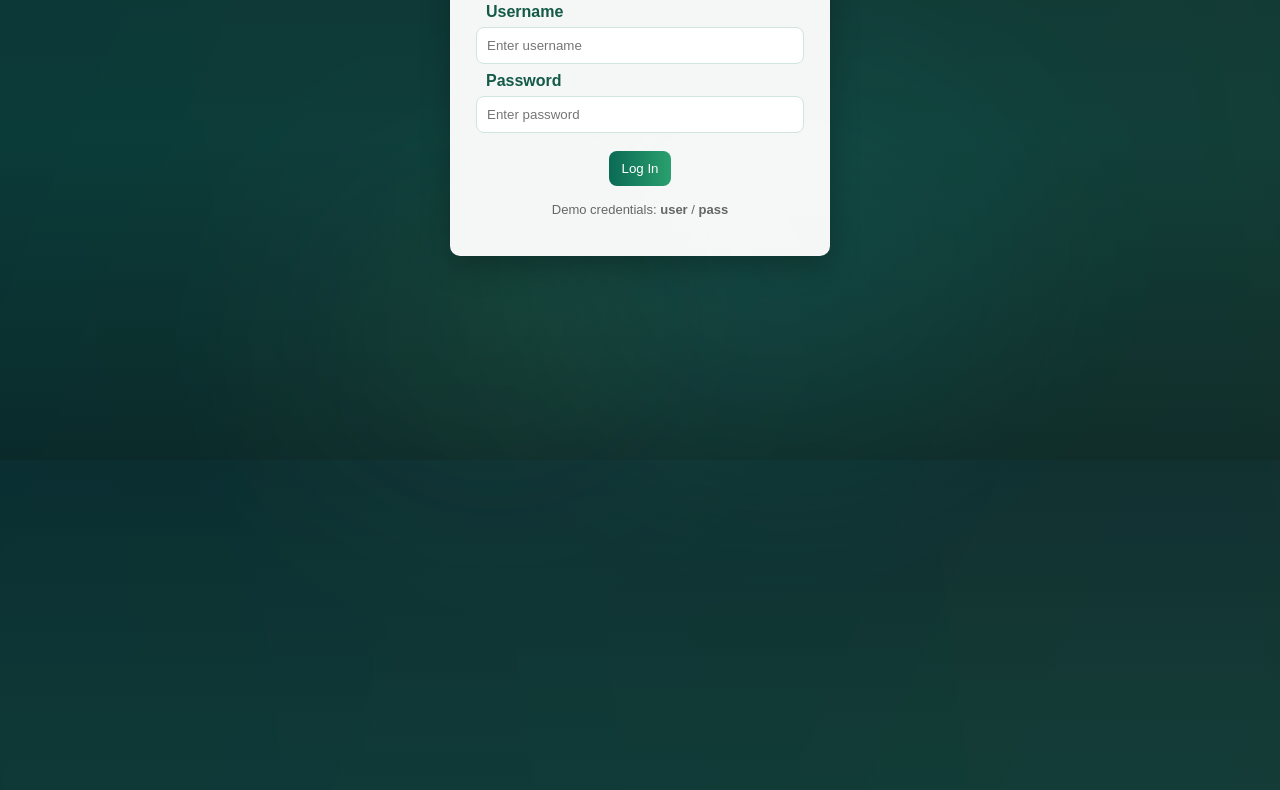
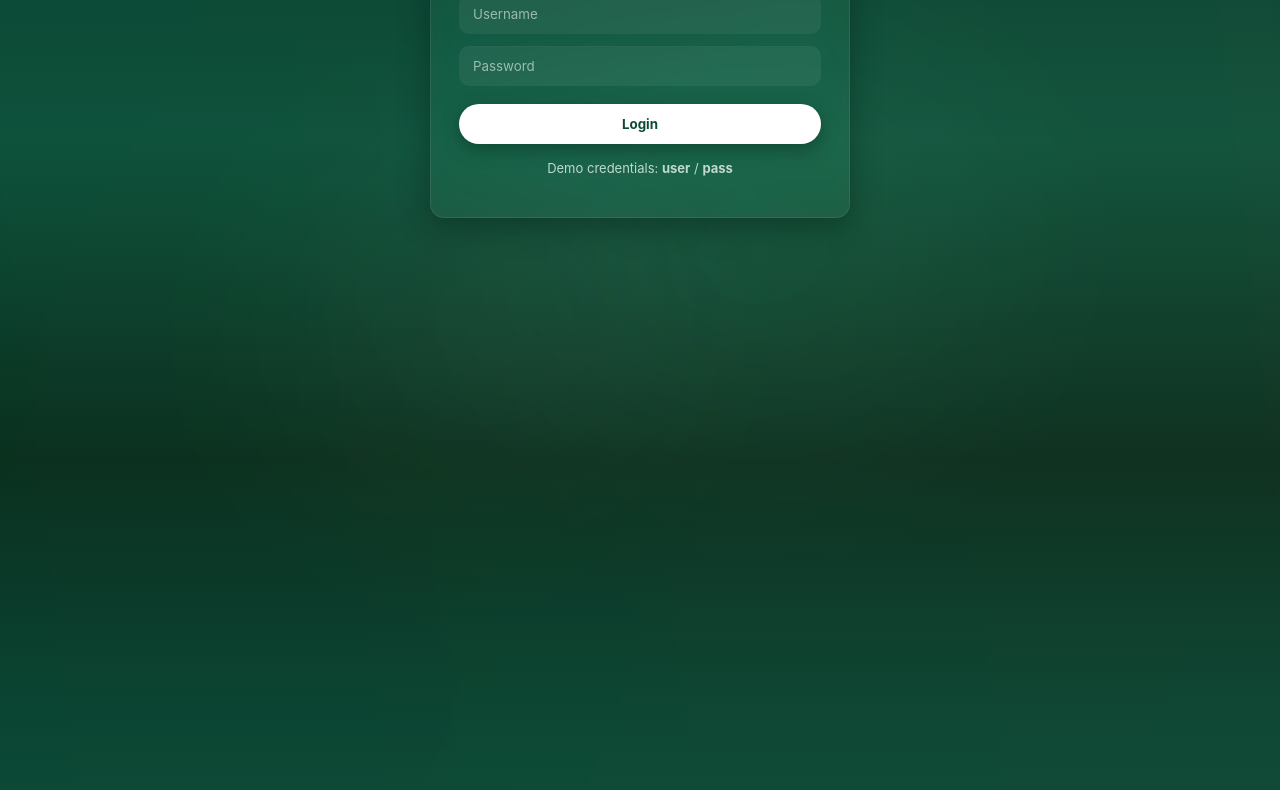
Before and after one commit to gantasusanth/Expense_claim_app, a plain HTML site: page login.html in a window 1280 px wide. Shown: the part 340-1130 px from the top of the page. Drawn offline with Linux system fonts and the light colour scheme.

Commit message:
Add files via upload
updated version

```diff
--- a/login.html
+++ b/login.html
@@ -8,15 +8,19 @@
 </head>
 <body class="aurora-bg">
   <main class="center-wrap">
-    <div class="login-card" role="main" aria-labelledby="loginTitle">
-      <img src="assets/logo.png" alt="MANE logo" class="logo" onerror="this.style.display='none'">
+    <div class="logo-top">
+      <img src="assets/logo.png" alt="MANE logo" class="logo-top-img" onerror="this.style.display='none'">
+    </div>
+    <div class="login-card glass" role="main" aria-labelledby="loginTitle">
       <h1 id="loginTitle">Travel Expense Claim</h1>
       <form id="loginForm" autocomplete="off">
-        <label for="username">Username</label>
-        <input id="username" name="username" type="text" placeholder="Enter username" required>
-        <label for="password">Password</label>
-        <input id="password" name="password" type="password" placeholder="Enter password" required>
-        <button type="submit" class="primary-btn">Log In</button>
+        <div class="input-row">
+          <input id="username" name="username" type="text" placeholder="Username" required>
+        </div>
+        <div class="input-row">
+          <input id="password" name="password" type="password" placeholder="Password" required>
+        </div>
+        <button type="submit" class="primary-btn">Login</button>
         <p id="errorMessage" class="error"></p>
       </form>
       <p class="hint">Demo credentials: <strong>user</strong> / <strong>pass</strong></p>
--- a/script.js
+++ b/script.js
@@ -28,20 +28,6 @@ function attemptLogin(username, password){
 window.logout = function(){
   sessionStorage.removeItem(LOGIN_STATUS_KEY);
   window.location.href = 'login.html';
-}
-
-// Simple storage helpers
-function loadExpenses(){ const s = localStorage.getItem(EXPENSES_KEY); return s?JSON.parse(s):[]; }
-function saveExpenses(e){ localStorage.setItem(EXPENSES_KEY,JSON.stringify(e)); }
-
-function manageReportId(){
-  let reportId = localStorage.getItem(REPORT_ID_KEY);
-  if (!reportId){
-    reportId = 'EXP-' + Math.floor(Math.random()*90000+10000);
-    localStorage.setItem(REPORT_ID_KEY, reportId);
-  }
-  const el = document.getElementById('reportIdDisplay');
-  if (el) el.textContent = reportId;
 }
 
 function calculateTotalFromTable(){
@@ -79,7 +65,6 @@ function deleteRow(){
     tbody.removeChild(rows[rows.length-1]);
     calculateTotalFromTable();
   } else {
-    // clear first row
     rows[0].querySelectorAll('td').forEach(td => td.textContent='');
     calculateTotalFromTable();
   }
@@ -88,10 +73,7 @@ function deleteRow(){
 function setupPrintButton(){
   const btn = document.getElementById('printBtn');
   if (btn){
-    btn.addEventListener('click', () => {
-      // Ensure all content editable cells are committed
-      window.print();
-    });
+    btn.addEventListener('click', () => { window.print(); });
   }
 }
 
@@ -107,11 +89,11 @@ document.addEventListener('DOMContentLoaded', () => {
       });
     }
   } else if (current === 'index.html'){
-    // wire buttons
-    document.getElementById('addRow').addEventListener('click', addRow);
-    document.getElementById('deleteRow').addEventListener('click', deleteRow);
+    const addBtn = document.getElementById('addRow');
+    if (addBtn) addBtn.addEventListener('click', addRow);
+    const delBtn = document.getElementById('deleteRow');
+    if (delBtn) delBtn.addEventListener('click', deleteRow);
     setupPrintButton();
-    // compute totals for existing editable cells
     document.querySelectorAll('#expenseList td[contenteditable="true"]').forEach(td => td.addEventListener('input', calculateTotalFromTable));
     calculateTotalFromTable();
   }
--- a/style.css
+++ b/style.css
@@ -1,94 +1,84 @@
-/* Unified Styles for MANE Travel Expense Claim App */
+/* Unified Styles - MANE glass login + dashboard */
 /* Reset */
-*{box-sizing:border-box;font-family:Arial,Helvetica,sans-serif}
+*{box-sizing:border-box;font-family:Inter,Segoe UI,Arial,sans-serif}
 body,html{height:100%;margin:0;padding:0}
 
-/* Aurora background (slow, soft motion) */
+/* Green Aurora background */
 .aurora-bg{
   min-height:100vh;
-  background: linear-gradient(180deg,#072126 0%, #0a2b2b 30%, #08302f 60%, #071d1f 100%);
+  background: linear-gradient(180deg,#082617 0%, #073b2b 30%, #0b4a35 60%, #082617 100%);
   position:relative;
   overflow:hidden;
 }
-/* Create layered animated gradients for aurora effect */
 .aurora-bg::before, .aurora-bg::after{
-  content:'';
-  position:absolute;
-  top:-30%;
-  left:-10%;
-  width:140%;
-  height:200%;
-  background: radial-gradient(closest-side, rgba(36,171,153,0.12), transparent 40%),
-              linear-gradient(90deg, rgba(19,124,112,0.08), rgba(115,197,95,0.06));
-  filter: blur(40px) saturate(110%);
-  transform: rotate(-10deg) translate3d(0,0,0);
-  animation: drift 18s linear infinite;
-  pointer-events:none;
-  z-index:0;
-  mix-blend-mode: screen;
+  content:'';position:absolute;top:-30%;left:-10%;width:140%;height:200%;
+  background: radial-gradient(closest-side, rgba(109,205,164,0.08), transparent 40%),
+              linear-gradient(90deg, rgba(34,154,96,0.06), rgba(200,250,200,0.04));
+  filter: blur(40px) saturate(120%);transform: rotate(-10deg) translate3d(0,0,0);
+  animation: drift 22s linear infinite;pointer-events:none;z-index:0;mix-blend-mode: screen;
 }
-.aurora-bg::after{
-  top:-20%;
-  left:-30%;
-  background: radial-gradient(closest-side, rgba(141,211,115,0.09), transparent 30%),
-              linear-gradient(120deg, rgba(10,60,60,0.05), rgba(200,250,200,0.03));
-  filter: blur(70px) saturate(120%);
-  animation-duration: 26s;
-  opacity:0.9;
-}
-@keyframes drift{
-  0%{transform: translateX(-5%) translateY(0) rotate(-8deg)}
-  50%{transform: translateX(5%) translateY(4%) rotate(-6deg)}
-  100%{transform: translateX(-5%) translateY(0) rotate(-8deg)}
-}
+.aurora-bg::after{top:-20%;left:-30%;background: radial-gradient(closest-side, rgba(180,255,200,0.06), transparent 30%),linear-gradient(120deg, rgba(10,60,60,0.03), rgba(200,250,200,0.02));filter:blur(70px);animation-duration:30s;opacity:0.9}
+@keyframes drift{0%{transform: translateX(-5%) translateY(0) rotate(-8deg)}50%{transform: translateX(5%) translateY(4%) rotate(-6deg)}100%{transform: translateX(-5%) translateY(0) rotate(-8deg)}}
 
-/* App container sits above background */
-.app-container{
-  width:95%;
-  max-width:980px;
-  margin:28px auto;
-  background: rgba(255,255,255,0.90);
-  border-radius:8px;
-  box-shadow:0 8px 30px rgba(0,0,0,0.25);
-  overflow:hidden;
-  position:relative;
-  z-index:2;
-}
+/* top logo above card */
+.center-wrap{min-height:100vh;display:flex;flex-direction:column;align-items:center;justify-content:center;position:relative;z-index:2;padding:32px}
+.logo-top{margin-bottom:18px}
+.logo-top-img{height:84px;filter:drop-shadow(0 4px 8px rgba(0,0,0,0.25))}
 
-/* Header */
-.header-bar{display:flex;justify-content:space-between;align-items:center;padding:14px 18px;background:linear-gradient(90deg,#e6f3ed,#dff0e6);border-bottom:1px solid #d0ded2}
+/* Glassmorphic login card */
+.login-card.glass{width:100%;max-width:420px;padding:28px;border-radius:14px;background:rgba(255,255,255,0.06);backdrop-filter: blur(8px) saturate(120%);box-shadow:0 8px 30px rgba(5,30,20,0.45);border:1px solid rgba(255,255,255,0.08);text-align:center;z-index:3}
+.login-card h1{color:#ecf9f1;margin:0 0 18px 0;font-size:22px;font-weight:700}
+
+/* inputs */
+.input-row{margin-bottom:12px}
+.input-row input{width:100%;padding:12px 14px;border-radius:10px;border:none;background:rgba(255,255,255,0.06);color:#e9f7ee;outline:none;box-shadow:inset 0 1px 0 rgba(255,255,255,0.02)}
+.input-row input::placeholder{color:rgba(233,247,238,0.6)}
+
+/* button */
+.primary-btn{width:100%;padding:12px;border-radius:28px;border:none;background:#ffffff;color:#0b4a37;font-weight:700;cursor:pointer;margin-top:6px;box-shadow:0 6px 18px rgba(6,40,25,0.45)}
+.primary-btn:hover{transform:translateY(-2px);box-shadow:0 10px 24px rgba(6,40,25,0.55)}
+
+/* hint and error */
+.hint{color:rgba(233,247,238,0.8);margin-top:12px;font-size:13px}
+.error{color:#f9b3b3;margin-top:8px}
+
+/* App container for dashboard */
+.app-container{width:95%;max-width:980px;margin:28px auto;background:rgba(255,255,255,0.98);border-radius:8px;box-shadow:0 8px 30px rgba(0,0,0,0.25);overflow:hidden;position:relative;z-index:2}
+
+/* header */
+.header-bar{display:flex;justify-content:space-between;align-items:center;padding:14px 18px;background:linear-gradient(90deg,#e9f7ef,#e6f7ee);border-bottom:1px solid #dfeee3}
 .brand{display:flex;align-items:center;gap:12px}
 .brand h2{font-size:18px;color:#0b4a3b;margin:0}
 .logo-small{height:42px;display:block}
 
-/* Header actions */
+/* header actions */
 .header-actions{display:flex;gap:8px}
 .ghost-btn{background:transparent;border:1px solid rgba(11,74,59,0.12);padding:8px 12px;border-radius:6px;cursor:pointer}
 .ghost-btn:hover{background:rgba(11,74,59,0.04)}
 
-/* Main layout */
+/* main layout */
 .form-content{display:flex;gap:10px;padding:16px}
 .left-panel{flex:1.6;padding-right:8px}
 .right-panel{flex:0.9;padding-left:8px}
 
-/* Sections and fields */
+/* sections */
 .section-title{font-weight:700;color:#0b4a3b;background:#e7f4ec;padding:6px 8px;border-radius:4px;display:inline-block;margin-bottom:8px}
 .field-row{display:flex;gap:10px;align-items:center;margin-bottom:8px}
 .field-row.single{flex-direction:column;align-items:flex-start}
 .field-row label{width:110px;text-align:right;color:#1f5a4a;font-weight:700}
 .field-row input[type="text"], .field-row input[type="date"]{flex:1;padding:8px;border:1px solid #c8d9cf;border-radius:6px;background:white}
 
-/* Claim type */
+/* claim type */
 .claim-type-section{border:1px solid #d6e8dd;padding:8px;border-radius:6px;background:#fff;margin-top:6px}
 .claim-type-section .radios label{margin-right:12px}
 
-/* Calculations box */
+/* calculations */
 .calculations-box{border:1px solid #d6e8dd;padding:10px;border-radius:6px;background:#fafdfb}
 .calc-row{display:flex;justify-content:space-between;align-items:center;margin-bottom:8px}
 .calc-row label{width:56%;text-align:left;color:#135c4b}
 .calc-row input{width:40%;padding:6px;border:1px solid #c8d9cf;border-radius:6px;text-align:right}
 
-/* Table */
+/* table */
 .local-expense-section{padding:12px}
 .detail-actions{display:flex;justify-content:flex-end;gap:8px;margin-bottom:8px}
 .detail-button{padding:8px 10px;border-radius:6px;border:1px solid #c8d9cf;background:#fff;cursor:pointer}
@@ -96,27 +86,13 @@ body,html{height:100%;margin:0;padding:0}
 .expense-detail-table th, .expense-detail-table td{padding:8px;border:1px solid #eef6f0;text-align:left}
 .expense-detail-table tbody td[contenteditable="true"]{background:#fff9f6}
 
-/* Footer */
+/* footer */
 .app-footer{padding:10px 16px;background:#f6fbf8;color:#25624f;font-size:13px}
 
-/* Login card */
-.center-wrap{min-height:100vh;display:flex;align-items:center;justify-content:center;position:relative;z-index:2}
-.login-card{width:100%;max-width:380px;background:rgba(255,255,255,0.96);padding:26px;border-radius:10px;box-shadow:0 10px 30px rgba(0,0,0,0.25);text-align:center}
-.login-card .logo{height:70px;margin-bottom:10px}
-.login-card h1{color:#0b4a3b;margin-bottom:18px}
-.login-card label{display:block;text-align:left;margin-left:10px;color:#145a47;font-weight:700;margin-top:8px}
-.login-card input{width:100%;padding:10px;margin-top:6px;border-radius:8px;border:1px solid #d0e6dd}
-.primary-btn{margin-top:18px;padding:10px 12px;background:linear-gradient(90deg,#0b6a55,#2aa06e);color:white;border:none;border-radius:8px;cursor:pointer}
-.primary-btn:hover{filter:brightness(1.03)}
-
-/* error/hint */
-.error{color:#a00;margin-top:8px}
-.hint{color:#666;margin-top:10px;font-size:13px}
-
-/* Responsive */
+/* responsive */
 @media (max-width:900px){.form-content{flex-direction:column}.left-panel,.right-panel{padding:8px}}
 
-/* Print styling: include entire form and hide buttons */
+/* print */
 @media print{
   body{background:white}
   .aurora-bg::before,.aurora-bg::after{display:none}
```
Also changed, not shown: README.txt.
